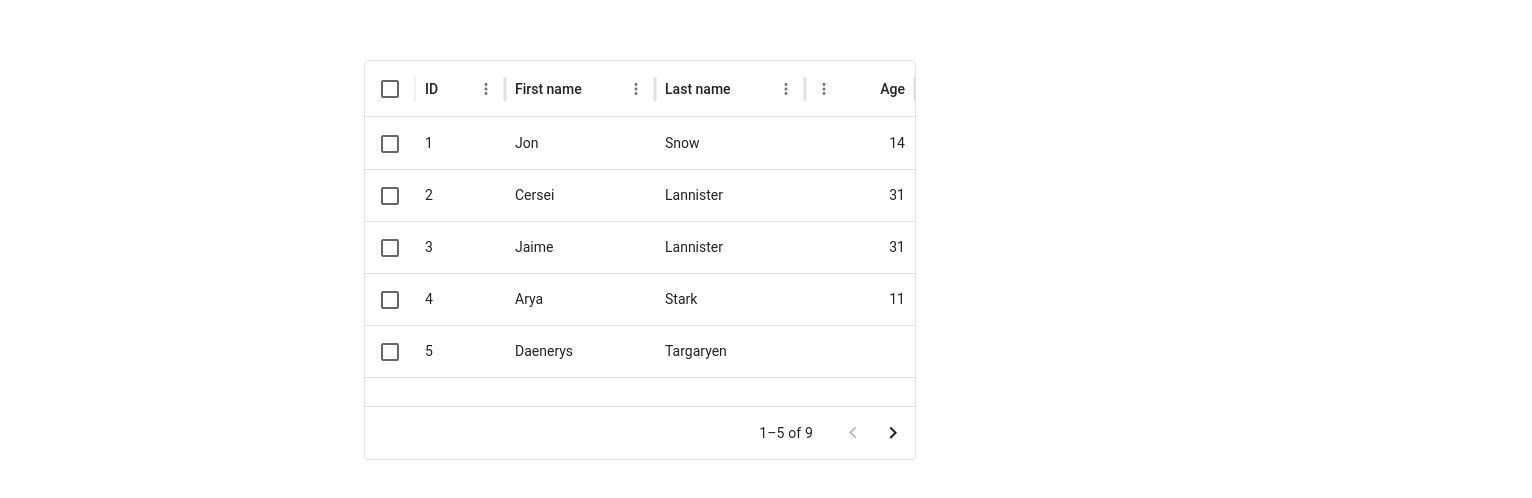
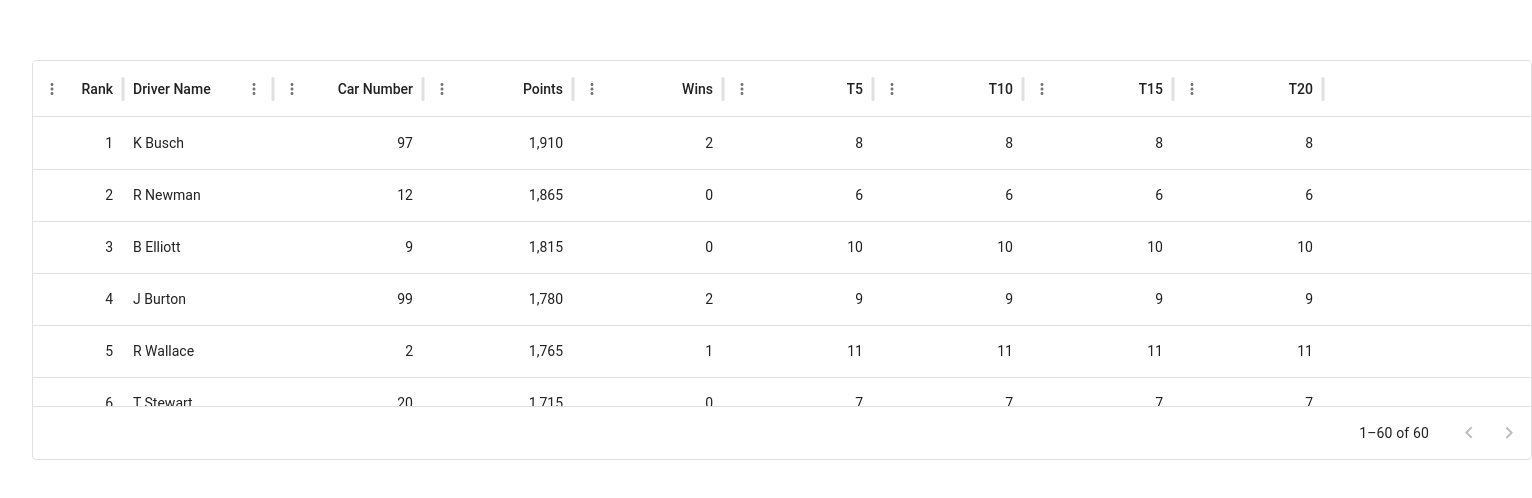
Before and after one commit to AsMurphy-student/nr2003-points-site, a React (Vite) app: page / in a window 1280 px wide. Shown: the part 140-638 px from the top of the page, 1532 px wide, since content can reach past the window. Built offline with nearby package versions, Linux system fonts and the light colour scheme.

Commit message:
Did some more testing with data grid

```diff
--- a/src/App.tsx
+++ b/src/App.tsx
@@ -7,7 +7,7 @@ import { Box, Container } from '@mui/material'
 import { driversData } from './jsonFetchers/rosterData'
 import { Driver } from './interfaces/driver'
 
-import { DataGrid, GridColDef } from '@mui/x-data-grid';
+import { DataGrid, GridColDef, GridRowsProp, GridValidRowModel } from '@mui/x-data-grid';
 
 function App() {
   // const [count, setCount] = useState(0);
@@ -16,7 +16,7 @@ function App() {
     return b.points - a.points;
   });
 
-  driversData.forEach((value: Driver) => {
+  driversData.forEach((value) => {
     console.log(value);
   });
 
@@ -53,12 +53,6 @@ function App() {
     }
 
     driversPointsPerRace.push(pointsPerRace);
-  }
-
-  type seriesType = {
-    curve: string;
-    data: number[];
-    label: string;
   }
 
   let lineArray: LineSeriesType[] = [];
@@ -99,6 +93,84 @@ function App() {
   //     kurtPoints[i] = pt;
   //   }
   // }
+
+  const columns: GridColDef[] = [
+    {
+      field: 'id',
+      headerName: 'Rank',
+      width: 90,
+      type: 'number',
+    },
+    {
+      field: 'driverName',
+      headerName: 'Driver Name',
+      width: 150,
+      type: 'string',
+    },
+    {
+      field: 'carNumber',
+      headerName: 'Car Number',
+      width: 150,
+      type: 'number',
+    },
+    {
+      field: 'points',
+      headerName: 'Points',
+      width: 150,
+      type: 'number',
+    },
+    {
+      field: 'wins',
+      headerName: 'Wins',
+      width: 150,
+      type: 'number',
+    },
+    {
+      field: 't5',
+      headerName: 'T5',
+      width: 150,
+      type: 'number',
+    },
+    {
+      field: 't10',
+      headerName: 'T10',
+      width: 150,
+      type: 'number',
+    },
+    {
+      field: 't15',
+      headerName: 'T15',
+      width: 150,
+      type: 'number',
+    },
+    {
+      field: 't20',
+      headerName: 'T20',
+      width: 150,
+      type: 'number',
+    },
+  ];
+
+  let temprows = [];
+
+  for (let d=0;d<driversData.length;d++) {
+    const driverRow: GridValidRowModel = {
+      id: d+1,
+      driverName: driversData[d].driverName,
+      carNumber: driversData[d].carNumber,
+      points: driversData[d].points,
+      wins: driversData[d].wins,
+      t5: driversData[d].t5,
+      t10: driversData[d].t10,
+      t15: driversData[d].t15,
+      t20: driversData[d].t20,
+    }
+
+    temprows.push(driverRow);
+
+  }
+
+  const rows: GridRowsProp = temprows;
 
   return (
     <>
@@ -149,49 +221,11 @@ function App() {
           count is {count}
         </button> */}
 
-      <Box sx={{ height: 400, width: '100%' }}>
+      <Box sx={{ height: 400, width: '1500px', margin: 0, display: 'flex', flexDirection: 'column' }}>
         <DataGrid
-          rows={[
-            { id: 1, lastName: 'Snow', firstName: 'Jon', age: 14 },
-            { id: 2, lastName: 'Lannister', firstName: 'Cersei', age: 31 },
-            { id: 3, lastName: 'Lannister', firstName: 'Jaime', age: 31 },
-            { id: 4, lastName: 'Stark', firstName: 'Arya', age: 11 },
-            { id: 5, lastName: 'Targaryen', firstName: 'Daenerys', age: null },
-            { id: 6, lastName: 'Melisandre', firstName: null, age: 150 },
-            { id: 7, lastName: 'Clifford', firstName: 'Ferrara', age: 44 },
-            { id: 8, lastName: 'Frances', firstName: 'Rossini', age: 36 },
-            { id: 9, lastName: 'Roxie', firstName: 'Harvey', age: 65 },
-          ]}
-          columns={[{ field: 'id', headerName: 'ID', width: 90 },
-            {
-              field: 'firstName',
-              headerName: 'First name',
-              width: 150,
-              editable: true,
-            },
-            {
-              field: 'lastName',
-              headerName: 'Last name',
-              width: 150,
-              editable: true,
-            },
-            {
-              field: 'age',
-              headerName: 'Age',
-              type: 'number',
-              width: 110,
-              editable: true,
-            },]}
-          initialState={{
-            pagination: {
-              paginationModel: {
-                pageSize: 5,
-              },
-            },
-          }}
-          pageSizeOptions={[5]}
-          checkboxSelection
-          disableRowSelectionOnClick
+          rows={rows}
+          columns={columns}
+          pageSizeOptions={[10]}
         />
       </Box>
 
--- a/src/interfaces/driver.ts
+++ b/src/interfaces/driver.ts
@@ -10,6 +10,11 @@ interface Driver {
     finishPositions: number[];
     finishes: number;
     points: number;
+    wins: number;
+    t5: number;
+    t10: number;
+    t15: number;
+    t20: number;
 }
 
 export type { Driver }
--- a/src/jsonFetchers/rosterData.ts
+++ b/src/jsonFetchers/rosterData.ts
@@ -5,6 +5,40 @@ import { Driver } from '../interfaces/driver'
 let driversData: Driver[] = [];
 
 for (let d=0;d<drivers.length;d++) {
+    const finishes = drivers[d].finishPositions.map((i) => Number(i));
+    let wins: number = 0;
+    let t5: number = 0;
+    let t10: number = 0;
+    let t15: number = 0;
+    let t20: number = 0;
+    finishes.forEach((finish: number) => {
+        if (finish == 1) {
+            wins++;
+            t5++;
+            t10++;
+            t15++;
+            t20++;
+        }
+        else if (finish >= 5) {
+            t5++;
+            t10++;
+            t15++;
+            t20++;
+        }
+        else if (finish >= 10) {
+            t10++;
+            t15++;
+            t20++;
+        }
+        else if (finish >= 15) {
+            t15++;
+            t20++;
+        }
+        else if (finish >= 20) {
+            t20++;
+        }
+    })
+
     let newDriver: Driver = {
         driverName: drivers[d].driverName,
         carNumber: Number(drivers[d].carNumber),
@@ -16,7 +50,12 @@ for (let d=0;d<drivers.length;d++) {
         starts: Number(drivers[d].starts),
         finishPositions: drivers[d].finishPositions.map((i) => Number(i)),
         finishes: Number(drivers[d].finishes),
-        points: Number(drivers[d].points)
+        points: Number(drivers[d].points),
+        wins: wins,
+        t5: t5,
+        t10: t10,
+        t15: t15,
+        t20: t20,
     };
     driversData.push(newDriver);
 }
```
